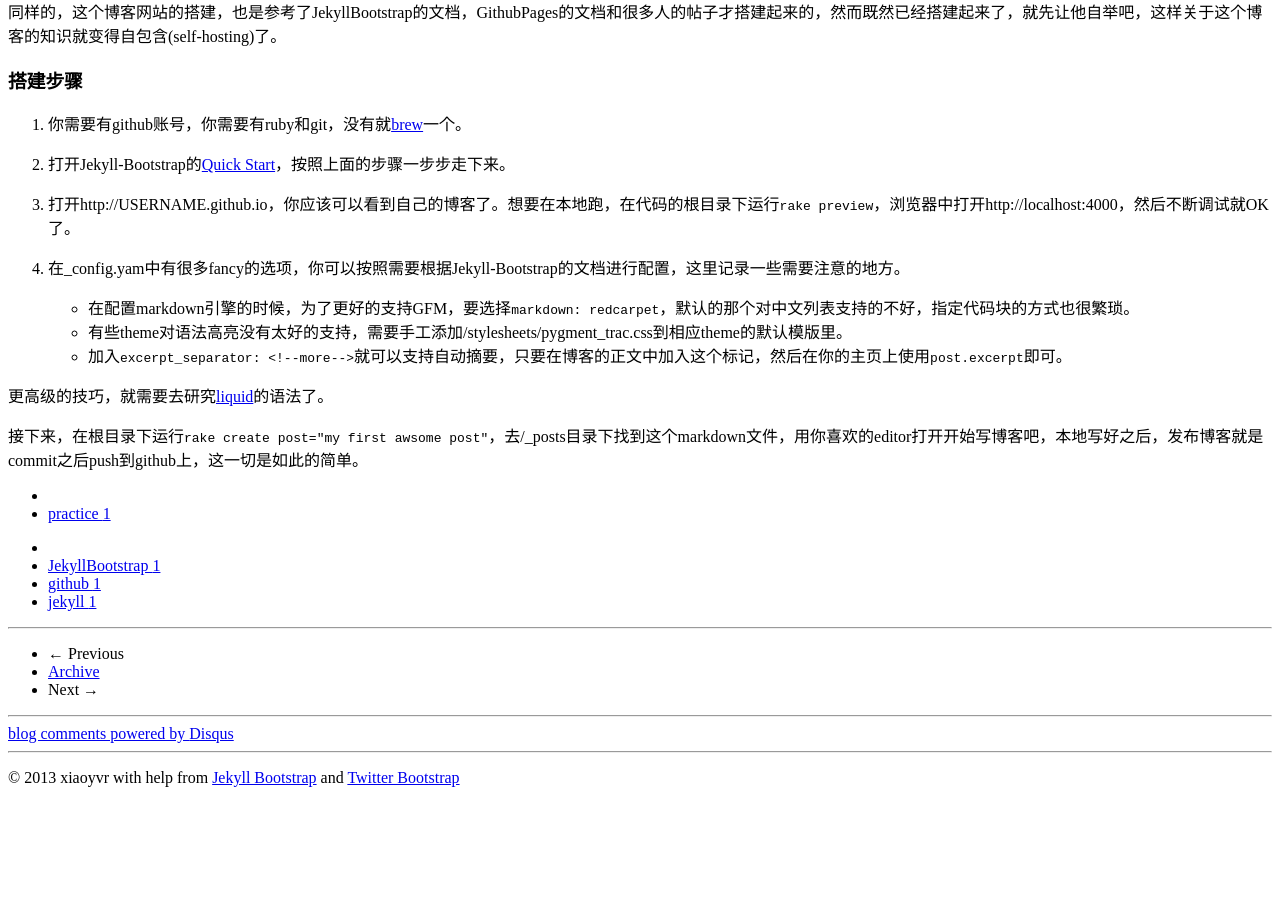
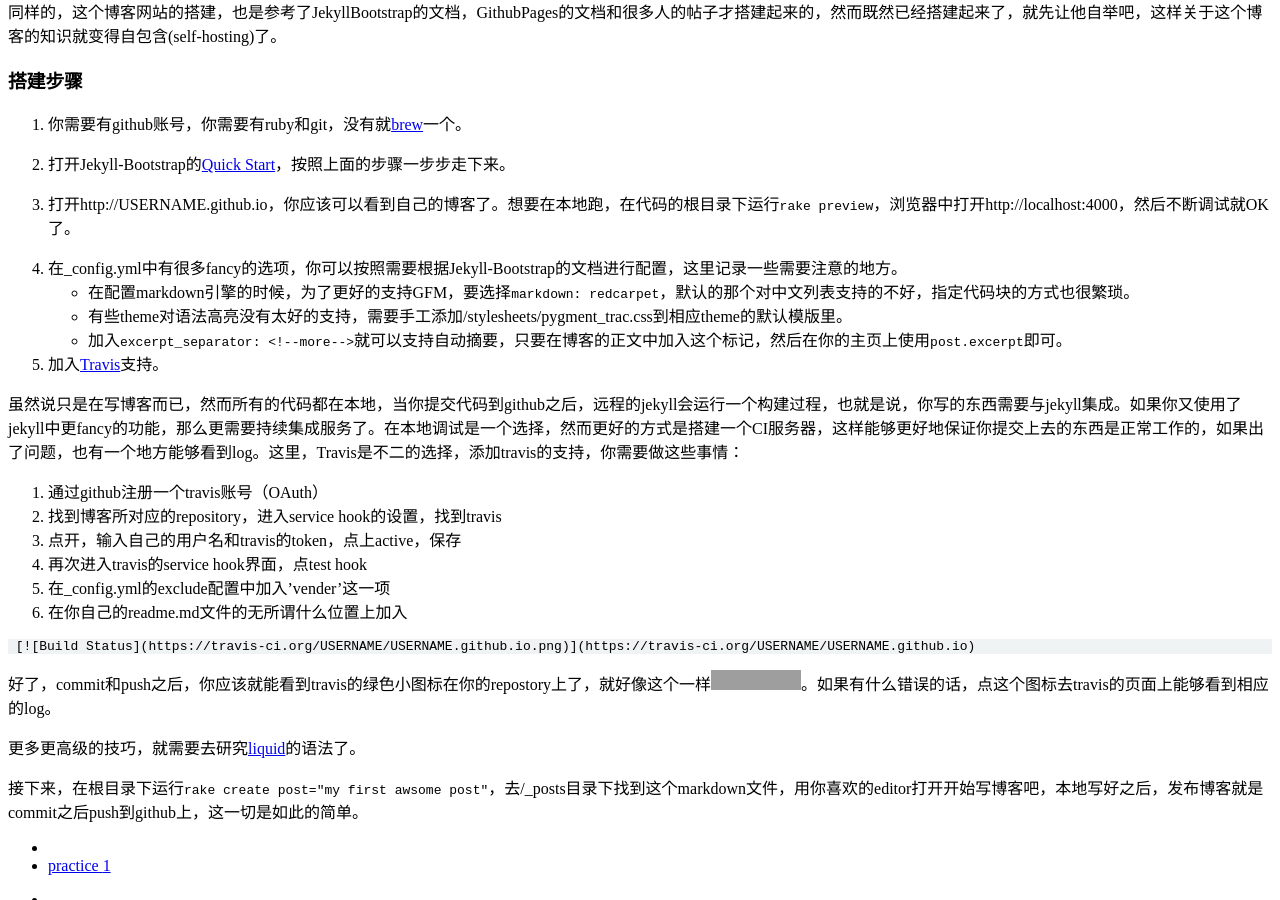
Before and after one commit to xiaoyvr/xiaoyvr.github.com, a Jekyll site: the page built from _posts/2013-12-10-jekyllbootstrap.md, in a window 1280 px wide and 900 px high, scrolled down 550 px. Built offline with Jekyll 4.4.1, drawn with Linux system fonts in a browser that asks for light colours; Markdown is read by kramdown in place of the engine named in the settings; comment, search, counter and statistics services are not loaded; before the commit the page ends 1353 px from its top, so only the background shows below that; grey boxes are pictures that could not be loaded.

Commit message:
update first blog

````diff
--- a/_posts/2013-12-10-jekyllbootstrap.md
+++ b/_posts/2013-12-10-jekyllbootstrap.md
@@ -28,11 +28,26 @@
 
 1. 打开http://USERNAME.github.io，你应该可以看到自己的博客了。想要在本地跑，在代码的根目录下运行`rake preview`，浏览器中打开http://localhost:4000，然后不断调试就OK了。
 
-1. 在_config.yam中有很多fancy的选项，你可以按照需要根据Jekyll-Bootstrap的文档进行配置，这里记录一些需要注意的地方。
+1. 在_config.yml中有很多fancy的选项，你可以按照需要根据Jekyll-Bootstrap的文档进行配置，这里记录一些需要注意的地方。
   * 在配置markdown引擎的时候，为了更好的支持GFM，要选择`markdown: redcarpet`，默认的那个对中文列表支持的不好，指定代码块的方式也很繁琐。
   * 有些theme对语法高亮没有太好的支持，需要手工添加/stylesheets/pygment_trac.css到相应theme的默认模版里。
   * 加入`excerpt_separator: <!--more-->`就可以支持自动摘要，只要在博客的正文中加入这个标记，然后在你的主页上使用`post.excerpt`即可。
 
-更高级的技巧，就需要去研究[liquid](https://github.com/Shopify/liquid/wiki/Liquid-for-Designers)的语法了。
+1. 加入[Travis](https://travis-ci.org)支持。
+
+ 虽然说只是在写博客而已，然而所有的代码都在本地，当你提交代码到github之后，远程的jekyll会运行一个构建过程，也就是说，你写的东西需要与jekyll集成。如果你又使用了jekyll中更fancy的功能，那么更需要持续集成服务了。在本地调试是一个选择，然而更好的方式是搭建一个CI服务器，这样能够更好地保证你提交上去的东西是正常工作的，如果出了问题，也有一个地方能够看到log。这里，Travis是不二的选择，添加travis的支持，你需要做这些事情：
+ 1. 通过github注册一个travis账号（OAuth）
+ 1. 找到博客所对应的repository，进入service hook的设置，找到travis
+ 1. 点开，输入自己的用户名和travis的token，点上active，保存
+ 1. 再次进入travis的service hook界面，点test hook
+ 1. 在_config.yml的exclude配置中加入'vender'这一项
+ 1. 在你自己的readme.md文件的无所谓什么位置上加入
+
+ ```
+ [![Build Status](https://travis-ci.org/USERNAME/USERNAME.github.io.png)](https://travis-ci.org/USERNAME/USERNAME.github.io)
+ ```
+ 好了，commit和push之后，你应该就能看到travis的绿色小图标在你的repostory上了，就好像这个一样[![Build Status](https://travis-ci.org/xiaoyvr/xiaoyvr.github.io.png)](https://travis-ci.org/xiaoyvr/xiaoyvr.github.io)。如果有什么错误的话，点这个图标去travis的页面上能够看到相应的log。
+
+更多更高级的技巧，就需要去研究[liquid](https://github.com/Shopify/liquid/wiki/Liquid-for-Designers)的语法了。
 
 接下来，在根目录下运行`rake create post="my first awsome post"`，去/_posts目录下找到这个markdown文件，用你喜欢的editor打开开始写博客吧，本地写好之后，发布博客就是commit之后push到github上，这一切是如此的简单。
````
